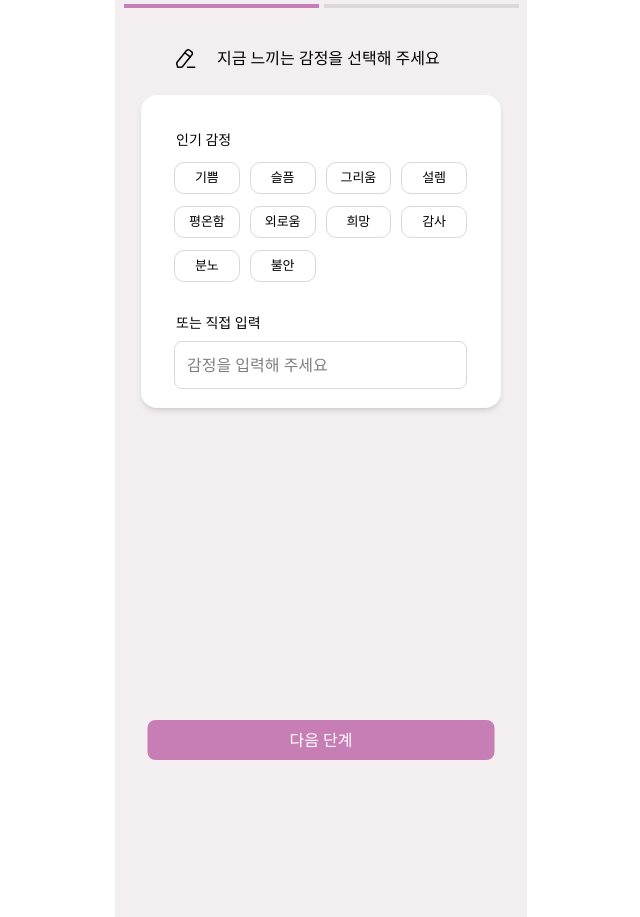
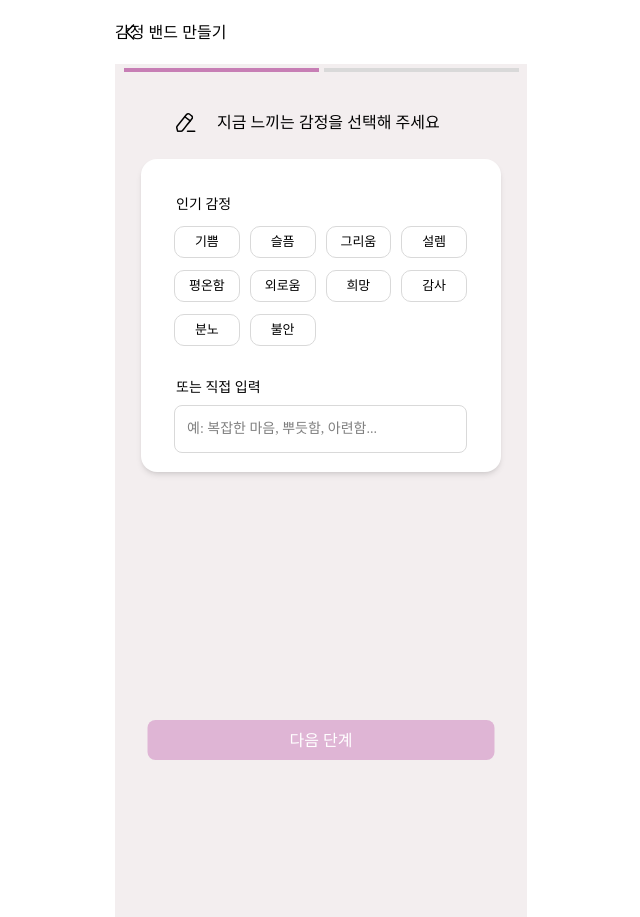
Before and after one commit to qkrxogmla/kummit-Frontend, a React (Vite) app: page /create in a window 1280 px wide. Shown: the whole page, without its empty margins (319-959 px from the left). Built offline with nearby package versions, Linux system fonts and the light colour scheme.

Commit message:
[feat]CreateBand에 header와 감정소개 추가

```diff
--- a/src/components/MotionButton.tsx
+++ /dev/null
@@ -1,13 +0,0 @@
-interface MotionButtonProps {
-  motion: string;
-}
-
-const MotionButton = ({ motion }: MotionButtonProps) => {
-  return (
-    <button className="w-[65.75px] h-[32px] my-[6px] mx-[5px] border border-[#D9D9D9] rounded-[10px] text-[13px]">
-      {motion}
-    </button>
-  );
-};
-
-export default MotionButton;
--- a/src/pages/CreateBand/CreateBandPage.tsx
+++ b/src/pages/CreateBand/CreateBandPage.tsx
@@ -1,9 +1,25 @@
-import MotionButton from "../../components/MotionButton";
+import UpperNavBar from "../../components/UpperNavBar";
+import { useState } from "react";
 
 const CreateBandPage = () => {
+  const [selectedEmotion, setSelectedEmotion] = useState("");
+  const [inputValue, setInputValue] = useState("");
+  const emotions = [
+    "기쁨",
+    "슬픔",
+    "그리움",
+    "설렘",
+    "평온함",
+    "외로움",
+    "희망",
+    "감사",
+    "분노",
+    "불안",
+  ];
   return (
     <div className="flex justify-center">
       <div className="w-[412px] h-[917px] bg-[#F3EEEF]">
+        <UpperNavBar isCanBack={true} text="감정 밴드 만들기" />
         <div className="flex justify-center mt-1 mx-[2px] gap-[5px]">
           <p className="w-[195px] h-1 bg-[#C77EB5]"></p>
           <p className="w-[195px] h-1 bg-[#D9D9D9]"></p>
@@ -18,27 +34,57 @@ const CreateBandPage = () => {
           <div className="w-[360px] bg-white px-[28px] pt-[34px] pb-[19px] rounded-2xl shadow-md">
             <p className="mb-1.5 ml-[7px] text-[14px]">인기 감정</p>
             <div className="flex flex-wrap ">
-              <MotionButton motion="기쁨" />
-              <MotionButton motion="슬픔" />
-              <MotionButton motion="그리움" />
-              <MotionButton motion="설렘" />
-              <MotionButton motion="평온함" />
-              <MotionButton motion="외로움" />
-              <MotionButton motion="희망" />
-              <MotionButton motion="감사" />
-              <MotionButton motion="분노" />
-              <MotionButton motion="불안" />
+              <div className="flex flex-wrap ">
+                {emotions.map((emotion) => (
+                  <button
+                    key={emotion}
+                    onClick={() => {
+                      setSelectedEmotion(
+                        selectedEmotion === emotion ? "" : emotion
+                      );
+                      setInputValue("");
+                    }}
+                    className={`w-[65.75px] h-[32px] my-[6px] mx-[5px] border rounded-[10px] text-[13px] ${
+                      selectedEmotion === emotion
+                        ? "bg-[#F9906F] text-white border-[#F9906F]"
+                        : "bg-white text-black border-[#D9D9D9]"
+                    }`}
+                  >
+                    {emotion}
+                  </button>
+                ))}
+              </div>
             </div>
             <span className="ml-[7px] block mt-6 mb-2 text-[14px]">
               또는 직접 입력
             </span>
             <input
-              className="w-[293px] h-[48px] border ml-[5px] border-[#D9D9D9] rounded-lg p-3 focus:outline-none focus:border-[#979797]"
-              placeholder="감정을 입력해 주세요"
+              className="w-[293px] h-[48px] border ml-[5px] border-[#D9D9D9] rounded-lg px-3 py-1 text-[14px] font-['Work_Sans'] focus:outline-none focus:border-[#979797]"
+              placeholder="예: 복잡한 마음, 뿌듯함, 아련함..."
+              value={inputValue}
+              onChange={(e) => {
+                setInputValue(e.target.value);
+                setSelectedEmotion(e.target.value);
+              }}
             ></input>
+            {selectedEmotion && (
+              <>
+                <span className="ml-[7px] block mt-6 mb-2 text-[14px]">
+                  감정에 대한 소개 (선택사항)
+                </span>
+                <textarea
+                  className="w-[293px] h-[86px] border ml-[5px] font-['Work_Sans'] border-[#D9D9D9] rounded-lg px-3 py-1 text-[14px] focus:outline-none focus:border-[#979797]"
+                  placeholder="지금 느끼는 감정에 대해 간단히 설명해 주세요.예: 오늘 비가 와서 문득 떠오른 사람이 있어요..."
+                ></textarea>
+              </>
+            )}
           </div>
 
-          <button className="fixed bottom-[40px] left-1/2 transform -translate-x-1/2 w-[347px] h-[40px] py-3 bg-[#C77EB5] text-white rounded-[8px] flex items-center justify-center">
+          <button
+            className={`fixed bottom-[40px] left-1/2 transform -translate-x-1/2 w-[347px] h-[40px] py-3 text-white rounded-[8px] flex items-center justify-center ${
+              selectedEmotion ? "bg-[#C77EB5]" : "bg-[#dfb5d5]"
+            }`}
+          >
             다음 단계
           </button>
         </div>
```
